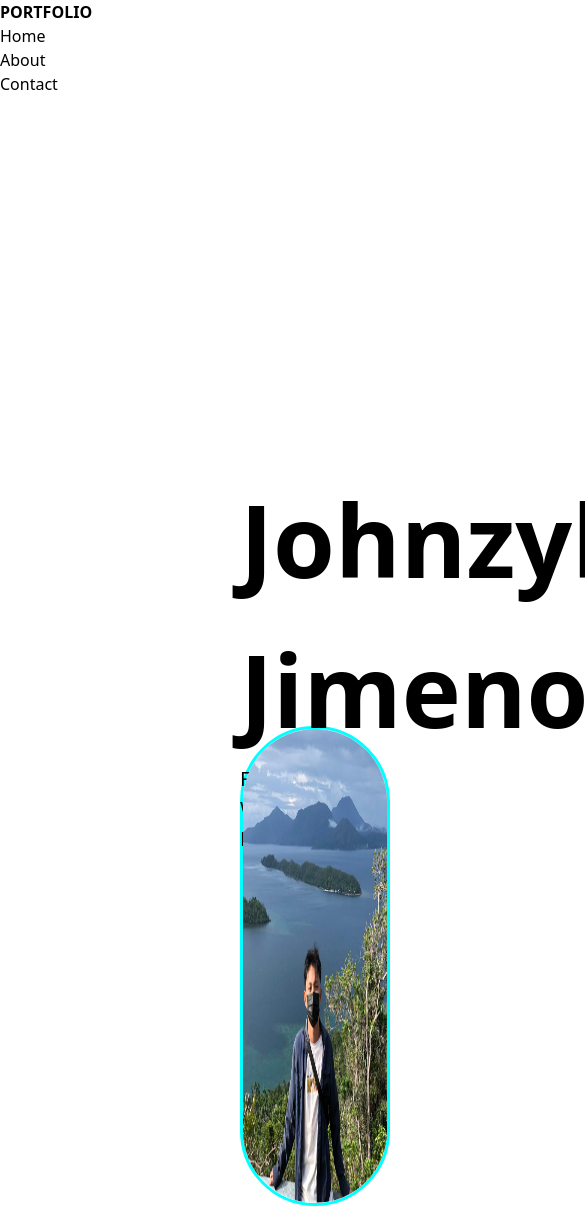
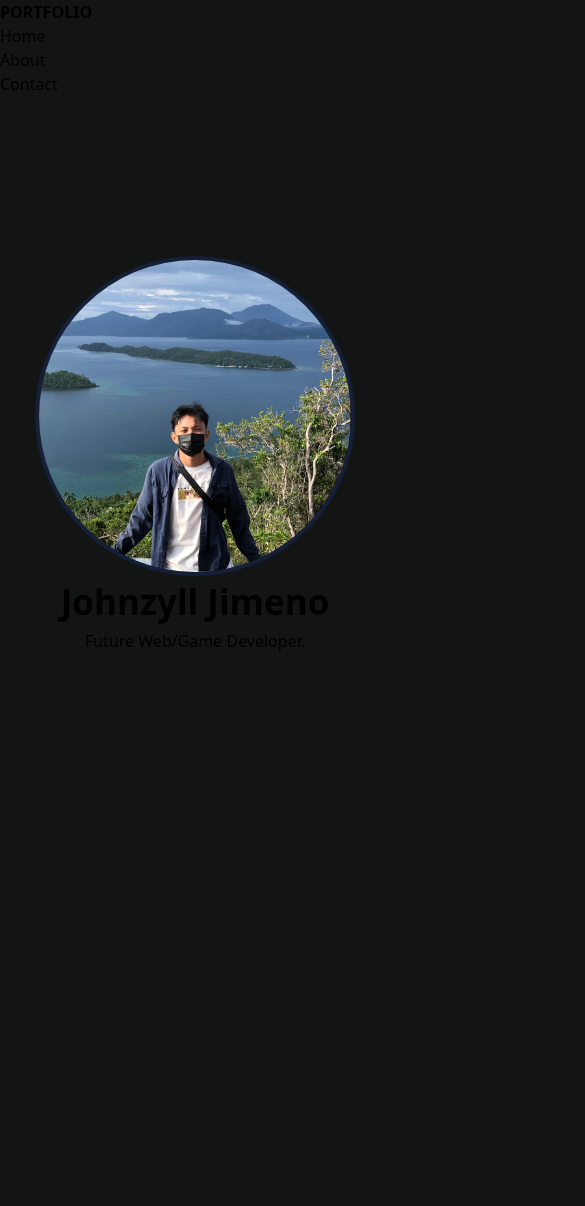
Before and after one commit to JohnzExor/reactportfolio, a React (Vite) app: page / in a window 390 px wide. Shown: the top 1206 px of the page, 585 px wide, since content can reach past the window. After the commit the page ends 844 px from the top, so only its background shows below. Built offline with nearby package versions, Linux system fonts and the light colour scheme.

Commit message:
responsive and improves the design

```diff
--- a/src/components/Home.tsx
+++ b/src/components/Home.tsx
@@ -2,16 +2,16 @@ import profile from "../assets/images/profile.jpg";
 
 const Home = () => {
   return (
-    <div className="home bg-gray-950 text-white">
-      <div className="home-container flex gap-20">
+    <div className="home text-white w-full">
+      <div className="home-container">
+        <img className="home-profile" src={profile} />
+
         <div className="home-text">
           <h1>
-            <strong className="user-name font-100">Johnzyll Jimeno</strong>
+            <strong className="user-name">Johnzyll Jimeno</strong>
           </h1>
           <p className="description">Future Web/Game Developer.</p>
         </div>
-
-        <img className="home-profile" src={profile} />
       </div>
     </div>
   );
--- a/src/components/NavBar.tsx
+++ b/src/components/NavBar.tsx
@@ -1,9 +1,9 @@
 const NavBar = () => {
   return (
-    <div className=" dark:bg-cyan-950 text-white w-full fixed">
-      <div className="flex gap-3 justify-center p-4">
+    <div className="bg-black text-white shadow-lg">
+      <div className="flex gap-4 justify-center p-4">
         <strong>PORTFOLIO</strong>
-        <ul className="gap-3 flex">
+        <ul className="flex gap-4">
           <li>
             <a className="nav-link" href="#">
               Home
--- a/src/index.css
+++ b/src/index.css
@@ -2,32 +2,29 @@
 @tailwind components;
 @tailwind utilities;
 
+
+body {
+    background-color: #131414;
+}
+
 .nav-link:hover {
     font-weight: bold;
-    border-bottom: solid;
+    border-bottom: solid white;
     transition: 0.2s;
 }
 
-.home {
-    height: 60.1em;
+.home-profile {
+    border-radius: 100em;
+    border: solid #151f38 0.3em;
+    height: 20em;
+    margin: auto;
+}
 
-}
 .home-container {
-    padding: 23em 0 0 15em;
-
+    margin-top: 10em;
+    text-align: center;
 }
 
 .user-name {
-    font-size: 100px;
+    font-size: 35px;
 }
-
-.description {
-    font-size: 20px;
-}
-
-.home-profile {
-    height: 30em;
-    margin-top: -8em;
-    border-radius: 100em;
-    border: cyan solid;
-}
```
